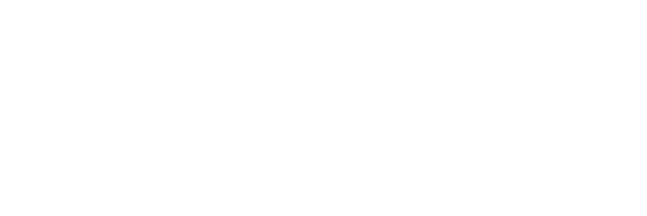
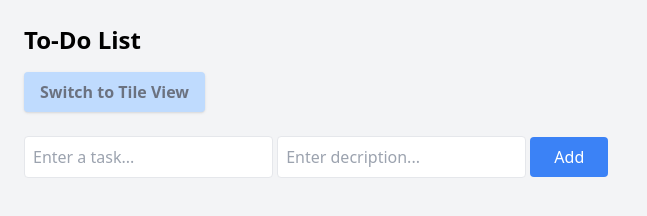
Before and after one commit to AyeshaShaharyar/toDoListAppTailwind, a website: page src/dashboard.html in a window 1280 px wide. Shown: the whole page, without its empty margins (0-647 px from the left). Drawn offline with Linux system fonts and the light colour scheme.

Commit message:
add ui for to-do list

```diff
--- a/src/dashboard.html
+++ b/src/dashboard.html
@@ -6,6 +6,45 @@
     <title>Dashboard</title>
     <link rel="stylesheet" href="output.css" />
   </head>
-  <body></body>
+  <body class="flex bg-gray-100 h-screen">
+    <!-- Sidebar -->
+    <!-- To-Do List-->
+
+    <!-- Task Input -->
+    <div class="flex-1 p-6">
+      <h1 class="text-2xl font-bold mb-4">To-Do List</h1>
+      <button
+        id="toggleBtn"
+        onclick="toggleView()"
+        class="px-4 py-2 bg-blue-200 mb-4 rounded shadow text-gray-500 hover:text-black font-semibold"
+      >
+        Switch to Tile View
+      </button>
+      <div class="mb-4 space-y-2">
+        <input
+          type="text"
+          id="taskInput"
+          placeholder="Enter a task..."
+          class="p-2 border rounded"
+        />
+        <input
+          type="text"
+          id="taskDesInput"
+          placeholder="Enter decription..."
+          class="p-2 border rounded"
+        />
+        <button
+          onclick="addTask()"
+          class="bg-blue-500 text-white px-6 py-2 rounded"
+        >
+          Add
+        </button>
+      </div>
+
+      <!-- Task List -->
+      <div id="itemsContainer" class="w-full max-w-2xl"></div>
+    </div>
+
+    <script src="script.js"></script>
   </body>
 </html>
--- a/src/script.js
+++ b/src/script.js
@@ -21,3 +21,6 @@
     message.innerText = "Invalid username or password.";
   }
 }
+
+
+//to-do list and tile/list view
```
Also changed, not shown: src/output.css.
